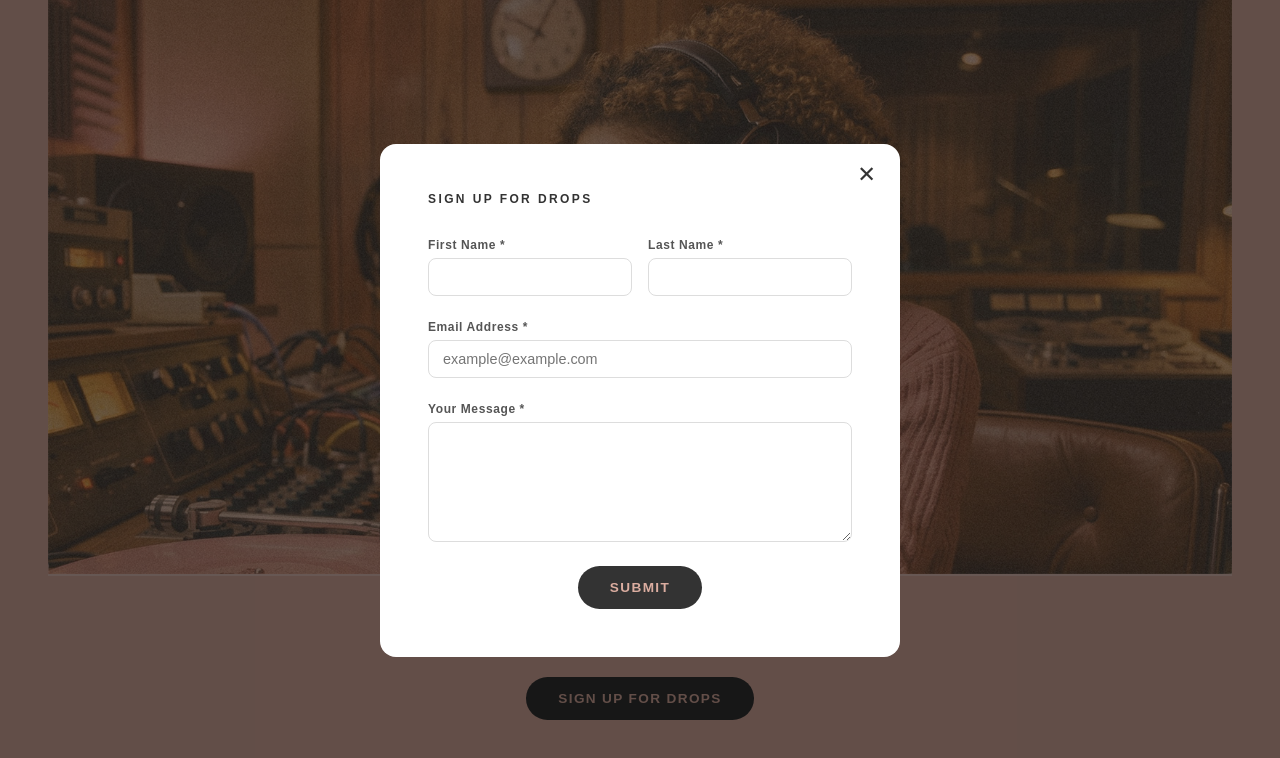
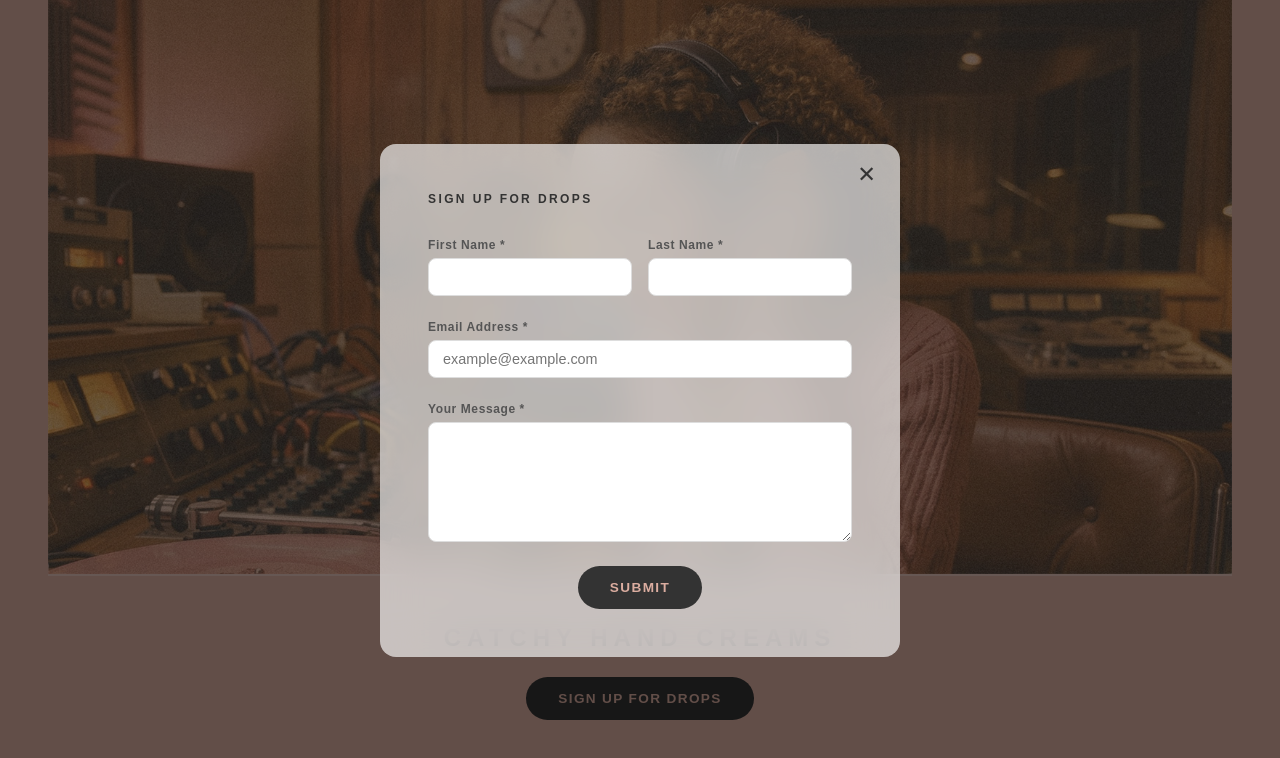
Before and after one commit to andyatbox/on-repeat-splash, a Next.js app: page / in a window 1280 px wide. Both pictures are taken after a click on the button "SIGN UP FOR DROPS". Shown: the top 758 px of the page. Built offline with nearby package versions, Linux system fonts and the light colour scheme.

Commit message:
Add frosted glass effect to modal — white tint + backdrop blur

```diff
--- a/app/page.tsx
+++ b/app/page.tsx
@@ -127,7 +127,9 @@ export default function Home() {
           <div
             onClick={(e) => e.stopPropagation()}
             style={{
-              backgroundColor: "#fff",
+              backgroundColor: "rgba(255, 255, 255, 0.65)",
+              backdropFilter: "blur(20px)",
+              WebkitBackdropFilter: "blur(20px)",
               borderRadius: "16px",
               padding: "48px",
               width: "100%",
```
